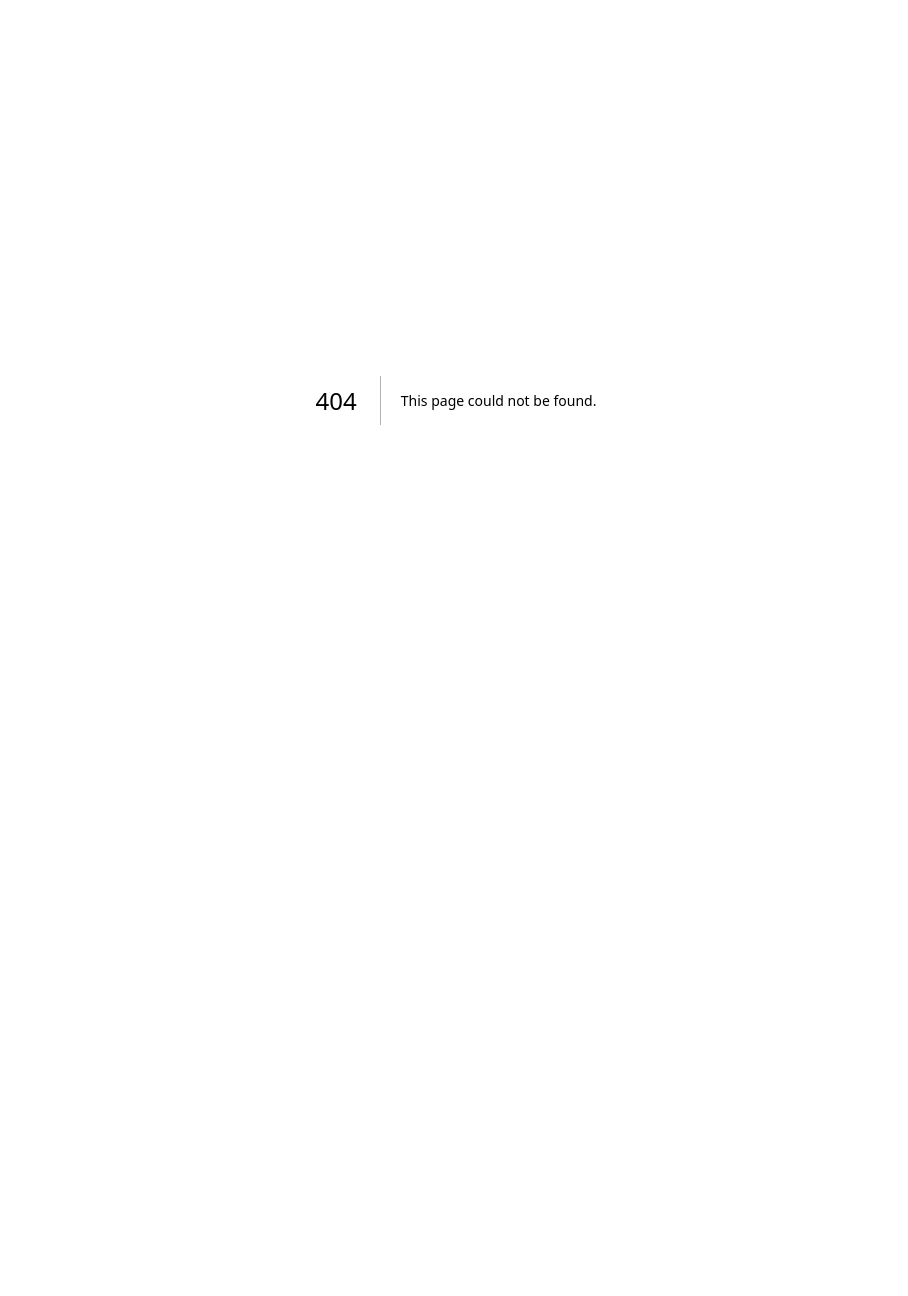
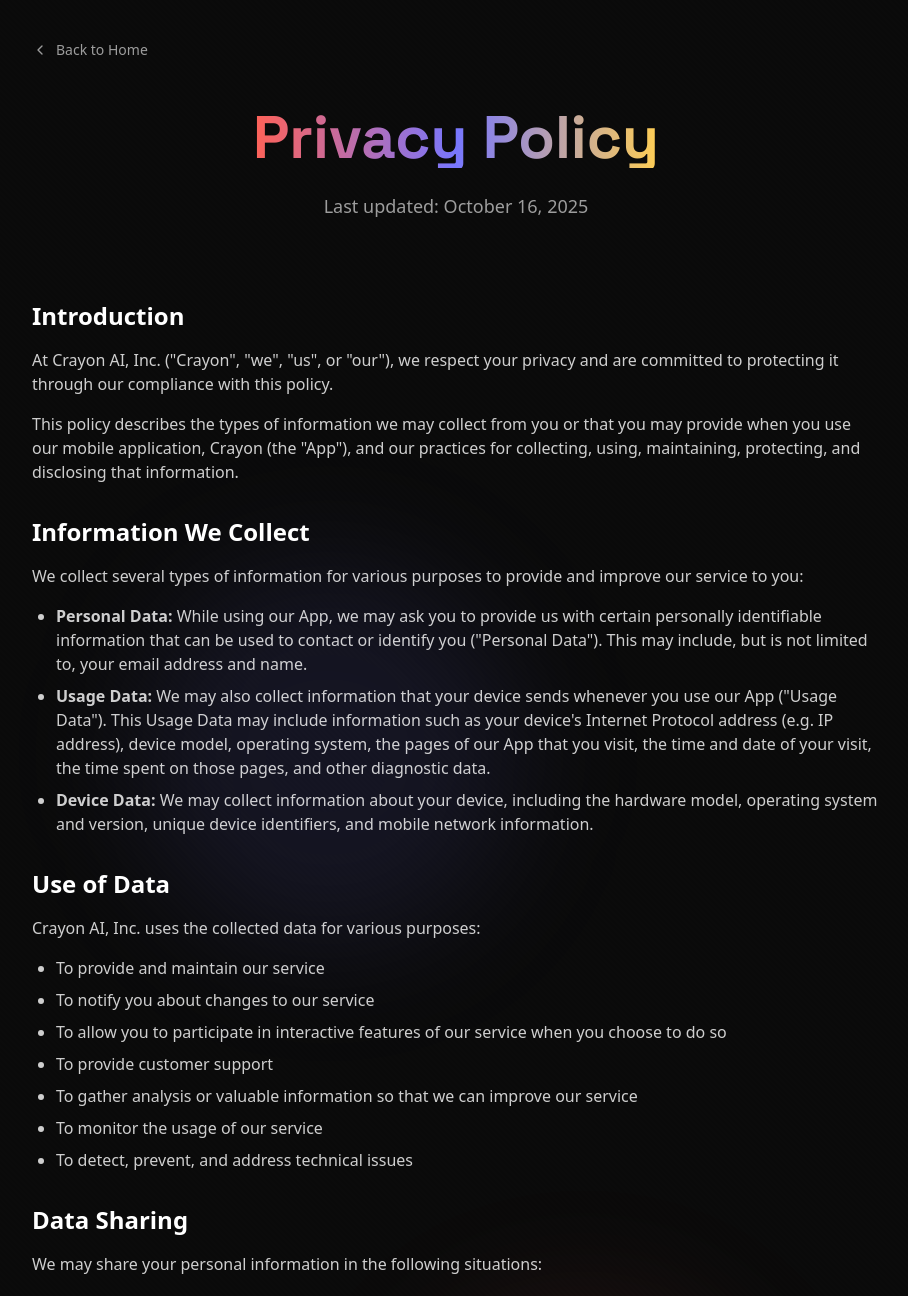
Before and after one commit to SuperKnowledge/crayon-landing, a Next.js app: page /privacy-policy in a window 1280 px wide. Before the commit this address had no page. Shown: the top 1296 px of the page, without its empty margins (184-1092 px from the left). Before the commit the page ends 800 px from the top, so only its background shows below. Built offline with nearby package versions, Linux system fonts and the light colour scheme.

Commit message:
Refactor code structure for improved readability and maintainability

```diff
--- a/app/page.tsx
+++ b/app/page.tsx
@@ -2,6 +2,7 @@
 
 import { motion } from "framer-motion";
 import dynamic from "next/dynamic";
+import Link from "next/link";
 import MouseTrail from "@/components/MouseTrail";
 import WaitlistForm from "@/components/WaitlistForm";
 
@@ -108,6 +109,13 @@
           >
             support@crayon-ai.com
           </a>
+          <span className="hidden md:inline">•</span>
+          <Link
+            href="/privacy-policy"
+            className="hover:text-white/60 transition-colors"
+          >
+            Privacy Policy
+          </Link>
         </div>
       </motion.footer>
     </main>
--- /dev/null
+++ b/app/privacy-policy/page.tsx
@@ -0,0 +1,162 @@
+"use client";
+
+import { motion } from "framer-motion";
+import Link from "next/link";
+
+export default function PrivacyPolicy() {
+  return (
+    <main className="relative grid min-h-[100svh] grid-rows-[auto,1fr,auto] overflow-hidden noise main-root">
+      {/* Background gradient orbs - subtle and elegant */}
+      <div className="absolute inset-0 overflow-hidden pointer-events-none">
+        <div className="absolute top-1/4 left-1/4 w-96 h-96 bg-[rgb(var(--color-accent-2))]/10 rounded-full blur-3xl" />
+        <div className="absolute bottom-1/4 right-1/4 w-96 h-96 bg-[rgb(var(--color-accent-1))]/10 rounded-full blur-3xl" />
+      </div>
+
+      {/* Main content */}
+      <div className="relative z-10 row-start-2 flex flex-col items-center justify-center px-6 py-10 md:py-12 gap-8 page-container max-w-4xl mx-auto">
+        {/* Back button */}
+        <motion.div
+          initial={{ opacity: 0, y: -20 }}
+          animate={{ opacity: 1, y: 0 }}
+          transition={{ duration: 0.5 }}
+          className="self-start mb-4"
+        >
+          <Link
+            href="/"
+            className="text-white/60 hover:text-white/80 transition-colors flex items-center gap-2 text-sm"
+          >
+            <svg width="16" height="16" viewBox="0 0 24 24" fill="none" xmlns="http://www.w3.org/2000/svg">
+              <path d="M15 18L9 12L15 6" stroke="currentColor" strokeWidth="2" strokeLinecap="round" strokeLinejoin="round"/>
+            </svg>
+            Back to Home
+          </Link>
+        </motion.div>
+
+        {/* Title */}
+        <motion.div
+          initial={{ opacity: 0, y: 20 }}
+          animate={{ opacity: 1, y: 0 }}
+          transition={{ duration: 0.8 }}
+          className="text-center mb-12"
+        >
+          <h1 className="font-display text-4xl md:text-5xl lg:text-6xl font-bold mb-6">
+            <span className="gradient-text inline-block">Privacy Policy</span>
+          </h1>
+          <p className="text-white/60 text-lg">
+            Last updated: {new Date().toLocaleDateString('en-US', { year: 'numeric', month: 'long', day: 'numeric' })}
+          </p>
+        </motion.div>
+
+        {/* Content */}
+        <motion.div
+          initial={{ opacity: 0, y: 20 }}
+          animate={{ opacity: 1, y: 0 }}
+          transition={{ delay: 0.2, duration: 0.8 }}
+          className="w-full text-white/80 space-y-8 text-left"
+        >
+          <section>
+            <h2 className="text-2xl font-bold mb-4 text-white">Introduction</h2>
+            <p className="mb-4">
+              At Crayon AI, Inc. ("Crayon", "we", "us", or "our"), we respect your privacy and are committed to protecting it through our compliance with this policy.
+            </p>
+            <p>
+              This policy describes the types of information we may collect from you or that you may provide when you use our mobile application, Crayon (the "App"), and our practices for collecting, using, maintaining, protecting, and disclosing that information.
+            </p>
+          </section>
+
+          <section>
+            <h2 className="text-2xl font-bold mb-4 text-white">Information We Collect</h2>
+            <p className="mb-4">
+              We collect several types of information for various purposes to provide and improve our service to you:
+            </p>
+            <ul className="list-disc pl-6 space-y-2">
+              <li><strong>Personal Data:</strong> While using our App, we may ask you to provide us with certain personally identifiable information that can be used to contact or identify you ("Personal Data"). This may include, but is not limited to, your email address and name.</li>
+              <li><strong>Usage Data:</strong> We may also collect information that your device sends whenever you use our App ("Usage Data"). This Usage Data may include information such as your device's Internet Protocol address (e.g. IP address), device model, operating system, the pages of our App that you visit, the time and date of your visit, the time spent on those pages, and other diagnostic data.</li>
+              <li><strong>Device Data:</strong> We may collect information about your device, including the hardware model, operating system and version, unique device identifiers, and mobile network information.</li>
+            </ul>
+          </section>
+
+          <section>
+            <h2 className="text-2xl font-bold mb-4 text-white">Use of Data</h2>
+            <p className="mb-4">
+              Crayon AI, Inc. uses the collected data for various purposes:
+            </p>
+            <ul className="list-disc pl-6 space-y-2">
+              <li>To provide and maintain our service</li>
+              <li>To notify you about changes to our service</li>
+              <li>To allow you to participate in interactive features of our service when you choose to do so</li>
+              <li>To provide customer support</li>
+              <li>To gather analysis or valuable information so that we can improve our service</li>
+              <li>To monitor the usage of our service</li>
+              <li>To detect, prevent, and address technical issues</li>
+            </ul>
+          </section>
+
+          <section>
+            <h2 className="text-2xl font-bold mb-4 text-white">Data Sharing</h2>
+            <p className="mb-4">
+              We may share your personal information in the following situations:
+            </p>
+            <ul className="list-disc pl-6 space-y-2">
+              <li><strong>With Service Providers:</strong> We may share your personal information with third-party service providers to monitor and analyze the use of our service.</li>
+              <li><strong>For Business Transfers:</strong> We may share or transfer your personal information in connection with, or during negotiations of, any merger, sale of company assets, financing, or acquisition of all or a portion of our business to another company.</li>
+              <li><strong>With Affiliates:</strong> We may share your information with our affiliates, in which case we will require those affiliates to honor this Privacy Policy.</li>
+              <li><strong>With Business Partners:</strong> We may share your information with our business partners to offer you certain products, services or promotions.</li>
+              <li><strong>With Your Consent:</strong> We may disclose your personal information for any other purpose with your consent.</li>
+            </ul>
+          </section>
+
+          <section>
+            <h2 className="text-2xl font-bold mb-4 text-white">Data Security</h2>
+            <p>
+              The security of your data is important to us, but remember that no method of transmission over the Internet, or method of electronic storage is 100% secure. While we strive to use commercially acceptable means to protect your Personal Data, we cannot guarantee its absolute security.
+            </p>
+          </section>
+
+          <section>
+            <h2 className="text-2xl font-bold mb-4 text-white">Children's Privacy</h2>
+            <p>
+              Our service does not address anyone under the age of 13 ("Children"). We do not knowingly collect personally identifiable information from anyone under the age of 13. If you are a parent or guardian and you are aware that your Child has provided us with Personal Data, please contact us. If we become aware that we have collected Personal Data from children without verification of parental consent, we take steps to remove that information from our servers.
+            </p>
+          </section>
+
+          <section>
+            <h2 className="text-2xl font-bold mb-4 text-white">Changes to This Privacy Policy</h2>
+            <p>
+              We may update our Privacy Policy from time to time. We will notify you of any changes by posting the new Privacy Policy on this page and updating the "Last updated" date.
+            </p>
+          </section>
+
+          <section>
+            <h2 className="text-2xl font-bold mb-4 text-white">Contact Us</h2>
+            <p>
+              If you have any questions about this Privacy Policy, please contact us at{" "}
+              <a href="mailto:support@crayon-ai.com" className="text-white hover:underline">
+                support@crayon-ai.com
+              </a>
+            </p>
+          </section>
+        </motion.div>
+      </div>
+
+      {/* Footer */}
+      <motion.footer
+        initial={{ opacity: 0 }}
+        animate={{ opacity: 1 }}
+        transition={{ delay: 0.5, duration: 0.8 }}
+        className="row-start-3 p-6 text-center"
+      >
+        <div className="flex flex-col md:flex-row items-center justify-center gap-4 text-xs text-white/40">
+          <span>© 2025 Crayon AI, Inc.</span>
+          <span className="hidden md:inline">•</span>
+          <a
+            href="mailto:support@crayon-ai.com"
+            className="hover:text-white/60 transition-colors"
+          >
+            support@crayon-ai.com
+          </a>
+        </div>
+      </motion.footer>
+    </main>
+  );
+}
```
Also changed, not shown: 1 other file (tests, documents, lock files or other folders).
